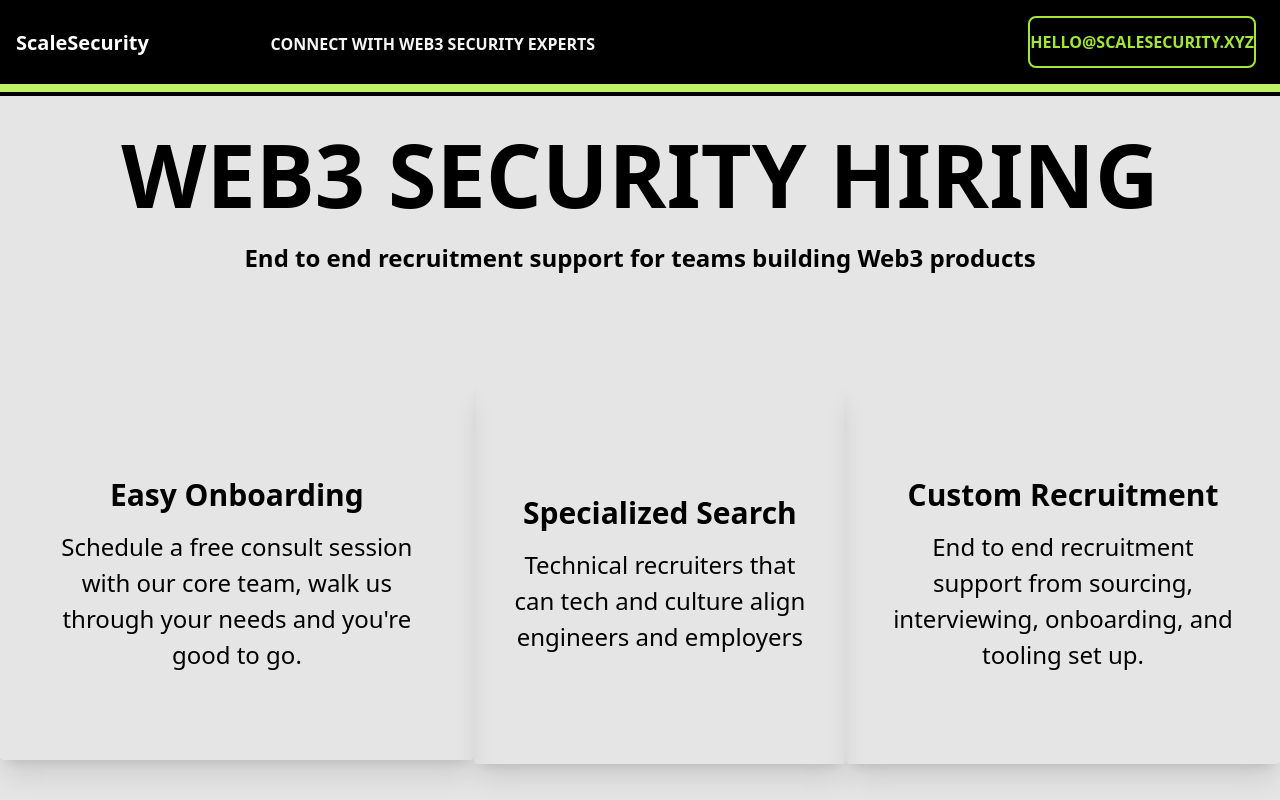
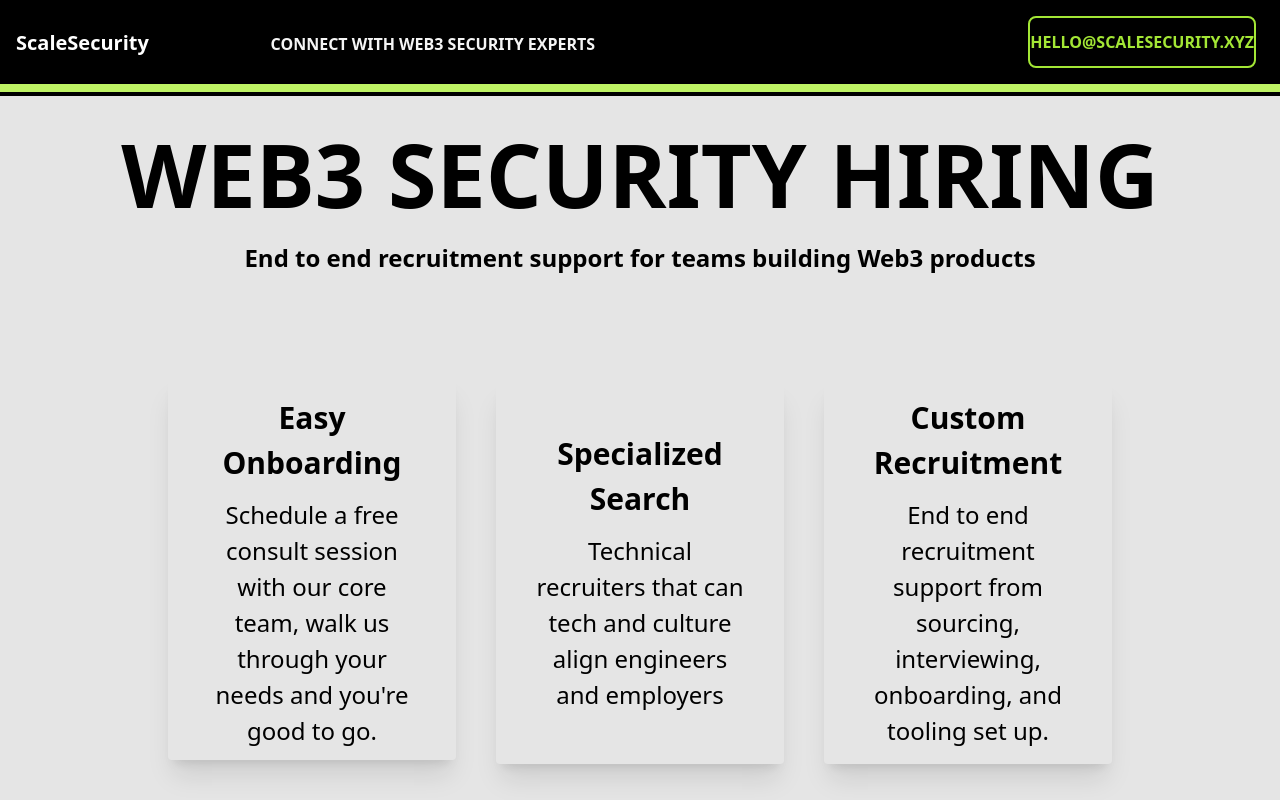
Before and after one commit to Sebcuadros/ScaleSecurity, a Next.js app: page / in a window 1280 px wide. Shown: the top 800 px of the page. Built offline with nearby package versions, Linux system fonts and the light colour scheme.

Commit message:
fixing jank

```diff
--- a/components/copy/index.tsx
+++ b/components/copy/index.tsx
@@ -11,16 +11,16 @@
             <div className="text-center mb-24 px-1">
                 <p className="text-base sm:text-base md:text-xl lg:text-2xl 2xl:text-3xl font-semibold text-center mb-10">End to end recruitment support for teams building Web3 products</p>
             </div>
-            <div className="flex flex-col justify-center items-center md:flex-row">
-                <div className="text-center flex flex-col justify-center h-44 md:h-96 px-10 rounded md:shadow-xl mb-6">
+            <div className="flex flex-col justify-center items-center md:flex-row lg:space-x-10">
+                <div className="text-center flex flex-col justify-center md:w-72 h-44 md:h-96 px-10 rounded md:shadow-xl mb-6">
                     <h2 className="text-xl md:text-3xl font-extrabold mb-3 mt-2"> Easy Onboarding </h2>
                     <p className="text-base md:text-2xl font-normal">Schedule a free consult session with our core team, walk us through your needs and you&apos;re good to go. </p>
                 </div>
-                <div className="text-center flex flex-col justify-center h-44 md:h-96 px-10 rounded md:shadow-xl mt-2 mb-6">
+                <div className="text-center flex flex-col justify-center md:w-72 h-44 md:h-96 px-10 rounded md:shadow-xl mt-2 mb-6">
                     <h2 className="text-xl md:text-3xl font-extrabold mb-3"> Specialized Search </h2>
                     <p className="text-base md:text-2xl font-normal">Technical recruiters that can tech and culture align engineers and employers</p>
                 </div>
-                <div className="text-center flex flex-col justify-center h-44 md:h-96 px-10 rounded md:shadow-xl mt-2 mb-6">
+                <div className="text-center flex flex-col justify-center md:w-72 h-44 md:h-96 px-10 rounded md:shadow-xl mt-2 mb-6">
                     <h2 className="text-xl md:text-3xl font-extrabold mb-3"> Custom Recruitment</h2>
                     <p className="text-base md:text-2xl font-normal">End to end recruitment support from sourcing, interviewing, onboarding, and tooling set up.</p>
                 </div>
```
